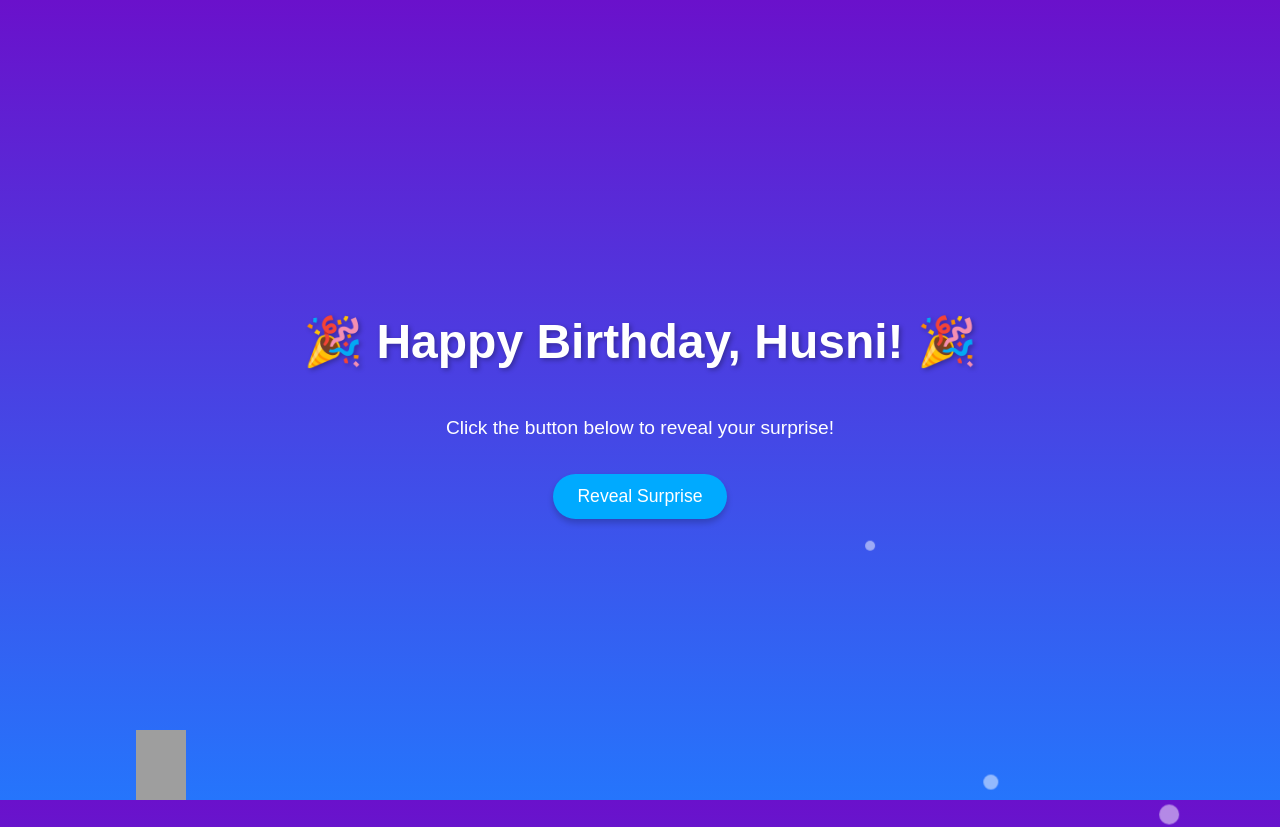
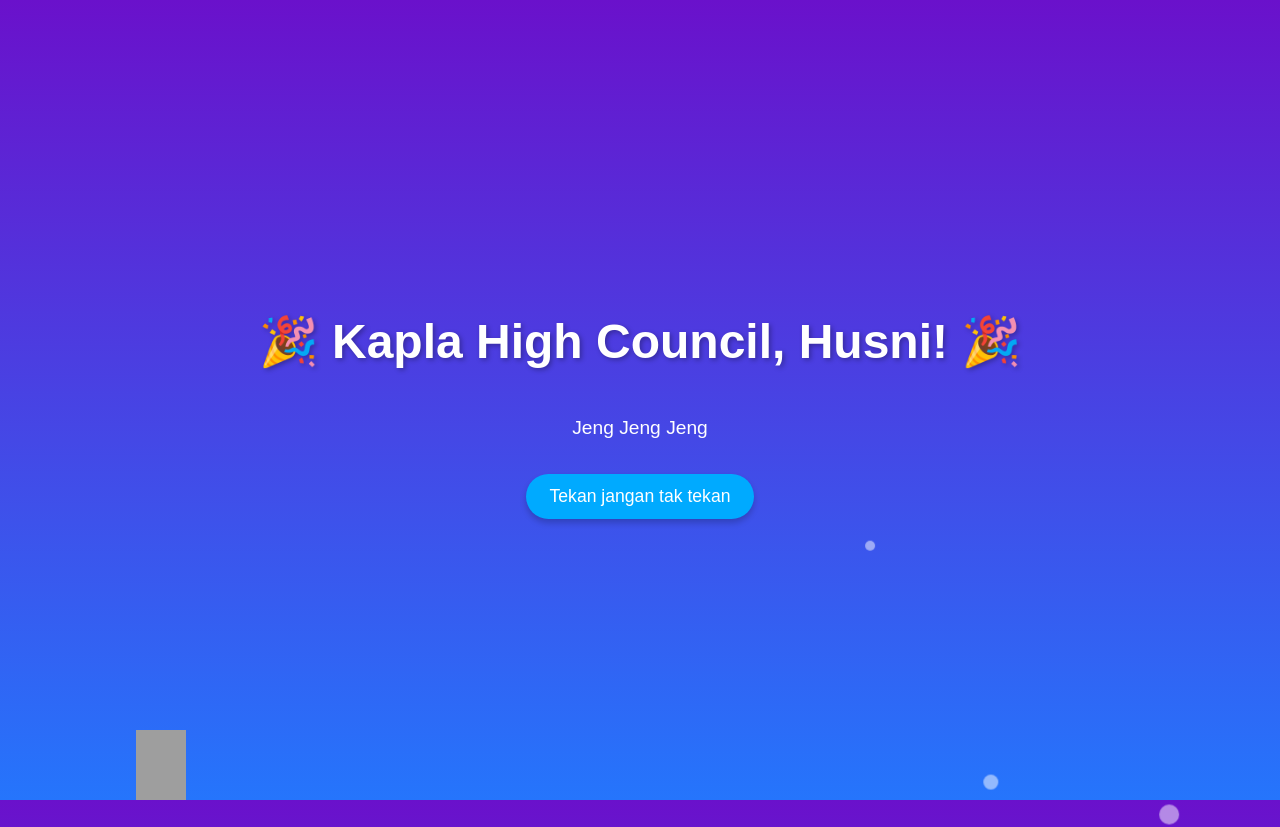
Before and after one commit to najwafysr/happy25birthday, a plain HTML site: page huhu.html in a window 1280 px wide. Shown: the top 827 px of the page. Drawn offline with Linux system fonts and the light colour scheme; grey boxes are pictures that could not be loaded.

Commit message:
Update huhu.html

```diff
--- a/huhu.html
+++ b/huhu.html
@@ -149,10 +149,10 @@
     </style>
 </head>
 <body>
-    <h1>🎉 Happy Birthday, Husni! 🎉</h1>
-    <p>Click the button below to reveal your surprise!</p>
-    <button onclick="revealSurprise()">Reveal Surprise</button>
-    <p id="message">You are the most amazing person, and I feel so lucky to celebrate your special day with you. Love you always, Najwa ❤️</p>
+    <h1>🎉 Kapla High Council, Husni! 🎉</h1>
+    <p>Jeng Jeng Jeng</p>
+    <button onclick="revealSurprise()">Tekan jangan tak tekan</button>
+    <p id="message">Happy 24th birthday bubs. You are an amazing person and god knows how a good person you are. I am sorry but I hope this cheers you up :) </p>
 
     <!-- Floating Particles -->
     <div class="particle particle-1" style="top: 10%; left: 10%;"></div>
```
